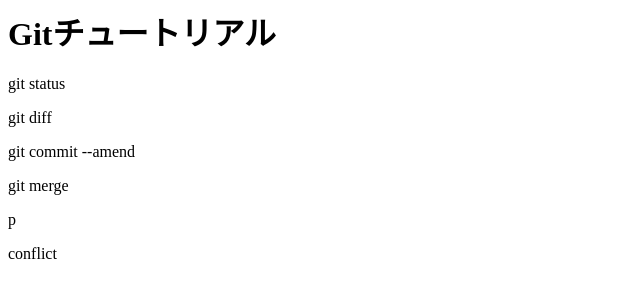
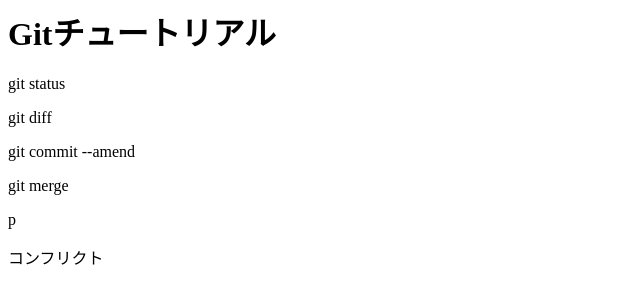
Before and after one commit to iga-rin/gittutorial, a plain HTML site: page index.html in a window 1280 px wide. Shown: the full height of the page, 0-640 px from the left. Drawn offline with Linux system fonts and the light colour scheme.

Commit message:
コンフリクトを追加

```diff
--- a/index.html
+++ b/index.html
@@ -3,4 +3,4 @@
 <p>git diff</p>
 <p>git commit --amend</p>
 <p>git merge</p>p
-<p>conflict</p>
+<p>コンフリクト</p>
```
